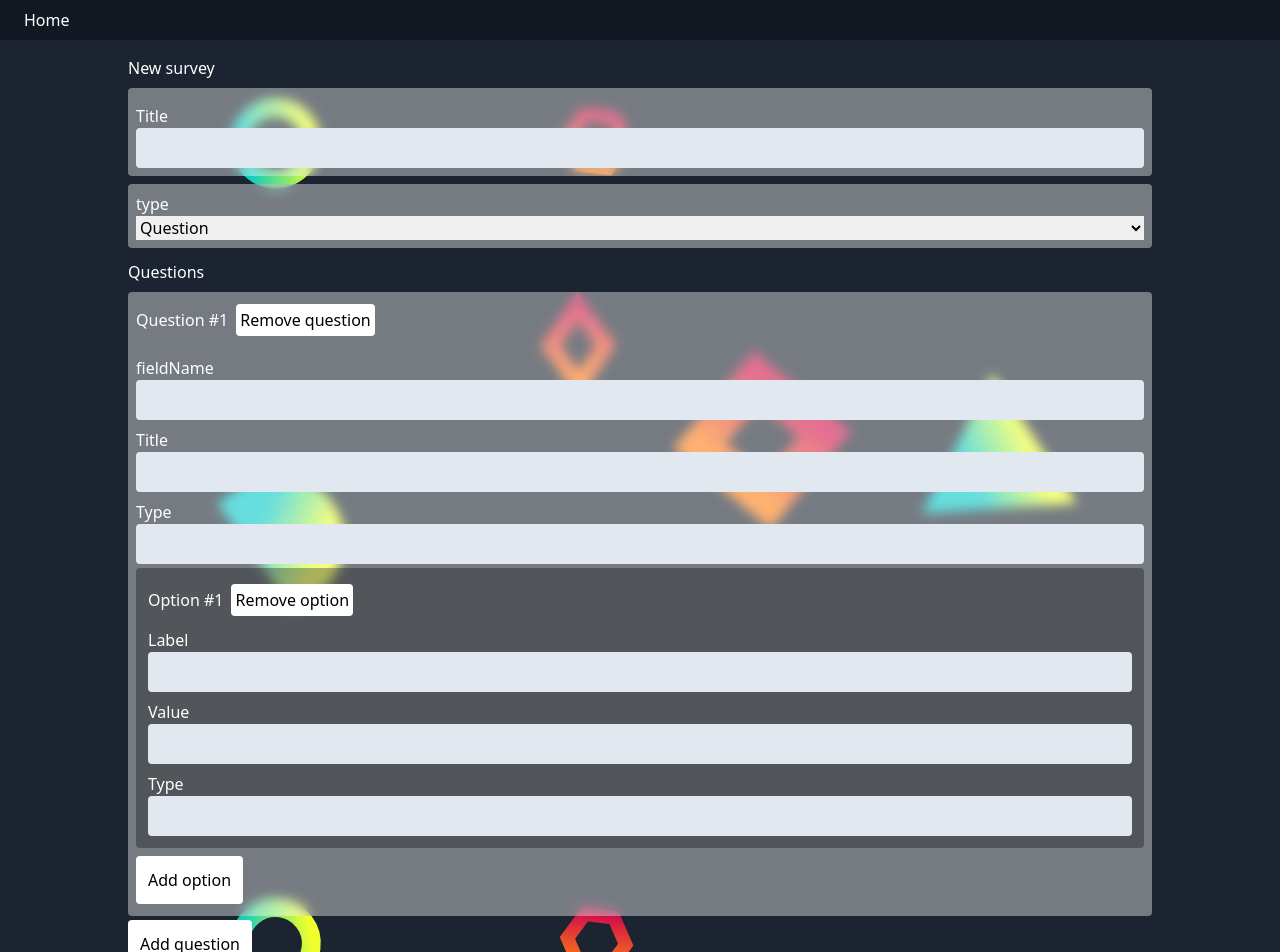
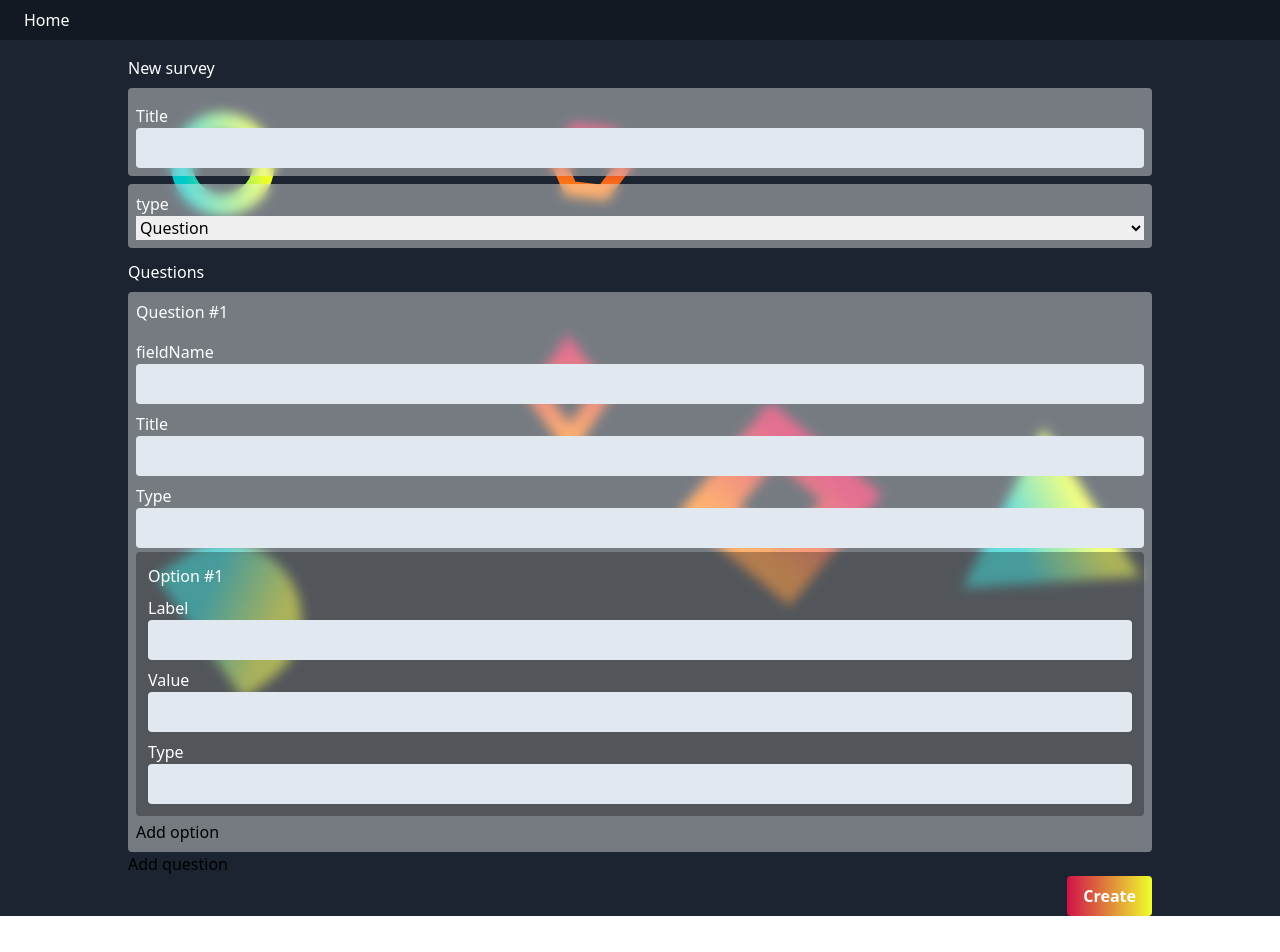
Before and after one commit to mark1yan0/survey-app, a React (Vite) app in the folder client/: page / in a window 1280 px wide. Shown: the top 952 px of the page. After the commit the page ends 916 px from the top, so only its background shows below. Built offline with nearby package versions, Linux system fonts and the light colour scheme.

Commit message:
client - improves question creation, buttons folder

```diff
--- a/client/src/components/Form/index.tsx
+++ b/client/src/components/Form/index.tsx
@@ -1,6 +1,6 @@
 import React from 'react';
 import { FormProvider, useForm } from 'react-hook-form';
-import SubmitButton from '../SubmitButton';
+import SubmitButton from '../Buttons/SubmitButton';
 
 export interface IFormKeys {
   [key: string]: string;
--- a/client/src/components/NewSurvey/Questions/QuestionOptions/index.tsx
+++ b/client/src/components/NewSurvey/Questions/QuestionOptions/index.tsx
@@ -9,19 +9,31 @@ const QuestionOptions: React.FC<{
     name: `questions.${index}.options`,
     control,
   });
+
+  const handleRemove = (idx: number) => remove(idx);
+
+  const handleAppend = () =>
+    append({
+      label: '',
+      value: '',
+      type: '',
+    });
+
   return (
     <div>
       {fields.map((field, idx) => (
         <section key={field.id} className='bg-black/30 p-3 my-1 rounded'>
           <div className='flex gap-2 items-center mb-2'>
             <h2>Option #{idx + 1}</h2>
-            <button
-              className='bg-white text-black rounded p-1 my-1'
-              type='button'
-              onClick={() => remove(idx)}
-            >
-              Remove option
-            </button>
+            {fields.length > 1 && (
+              <button
+                className='add-remove-btn'
+                type='button'
+                onClick={handleRemove.bind(null, idx)}
+              >
+                Remove option
+              </button>
+            )}
           </div>
           <Input
             name={`questions.${index}.options.${idx}.label`}
@@ -42,18 +54,7 @@ const QuestionOptions: React.FC<{
         </section>
       ))}
 
-      <button
-        className='bg-white text-black rounded p-3 my-1'
-        type='button'
-        onClick={() =>
-          append({
-            fieldName: '',
-            title: '',
-            type: '',
-            options: [],
-          })
-        }
-      >
+      <button className='add-remove-btn' type='button' onClick={handleAppend}>
         Add option
       </button>
     </div>
--- a/client/src/components/NewSurvey/Questions/index.tsx
+++ b/client/src/components/NewSurvey/Questions/index.tsx
@@ -11,6 +11,22 @@ const Questions: React.FC<{
     control,
   });
 
+  const handleRemove = (idx: number) => remove(idx);
+
+  const handleAppend = () =>
+    append({
+      fieldName: '',
+      title: '',
+      type: '',
+      options: [
+        {
+          label: '',
+          value: '',
+          type: '',
+        },
+      ],
+    });
+
   return (
     <>
       {fields.map((field, index) => (
@@ -20,13 +36,15 @@ const Questions: React.FC<{
         >
           <div className='flex gap-2 items-center mb-2'>
             <h2>Question #{index + 1}</h2>
-            <button
-              className='bg-white text-black rounded p-1 my-1'
-              type='button'
-              onClick={() => remove(index)}
-            >
-              Remove question
-            </button>
+            {fields.length > 1 && (
+              <button
+                className='add-remove-btn'
+                type='button'
+                onClick={handleRemove.bind(null, index)}
+              >
+                Remove question
+              </button>
+            )}
           </div>
           {/* TODO: could be automatically calculated from title? */}
           <Input
@@ -40,18 +58,7 @@ const Questions: React.FC<{
         </section>
       ))}
 
-      <button
-        className='bg-white text-black rounded p-3 my-1'
-        type='button'
-        onClick={() =>
-          append({
-            fieldName: '',
-            title: '',
-            type: '',
-            options: [],
-          })
-        }
-      >
+      <button className='add-remove-btn' type='button' onClick={handleAppend}>
         Add question
       </button>
     </>
```
Also changed, not shown: client/src/components/Buttons/SubmitButton/index.tsx (renamed from client/src/components/SubmitButton/index.tsx).
